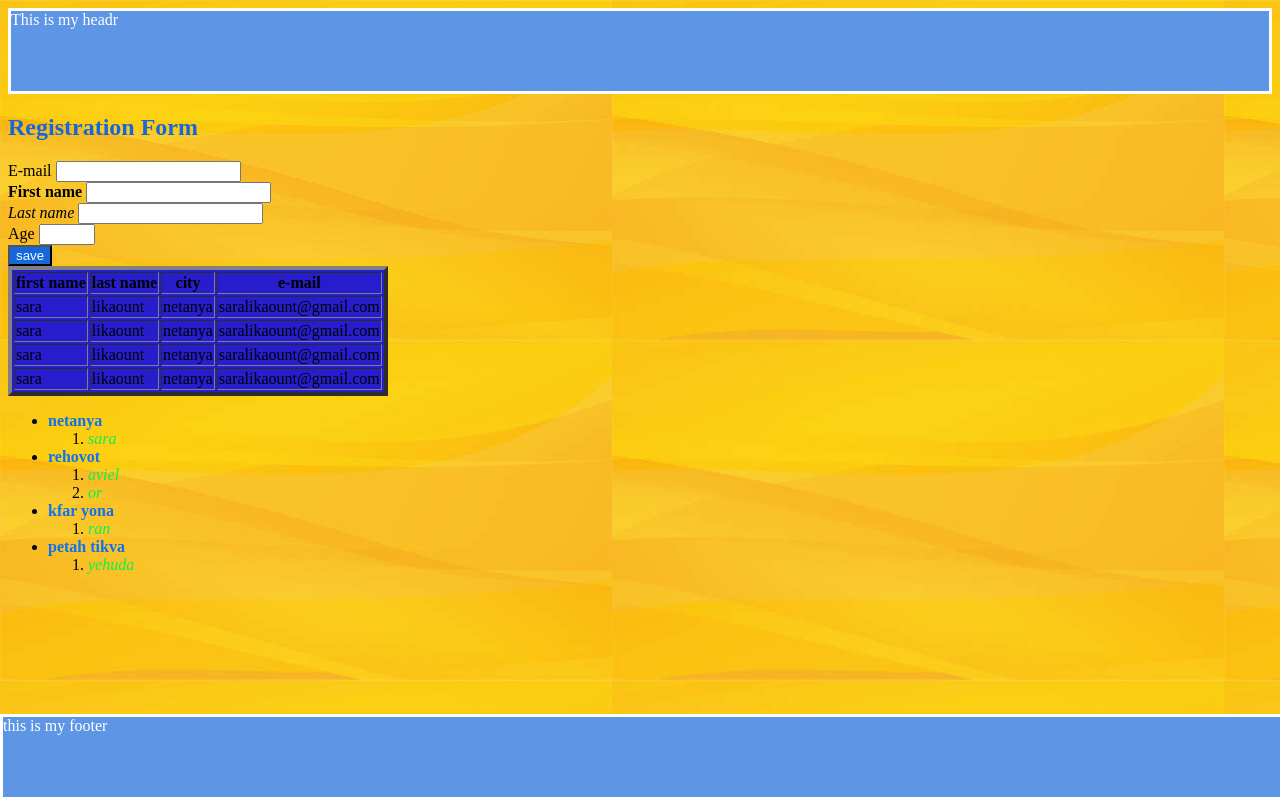
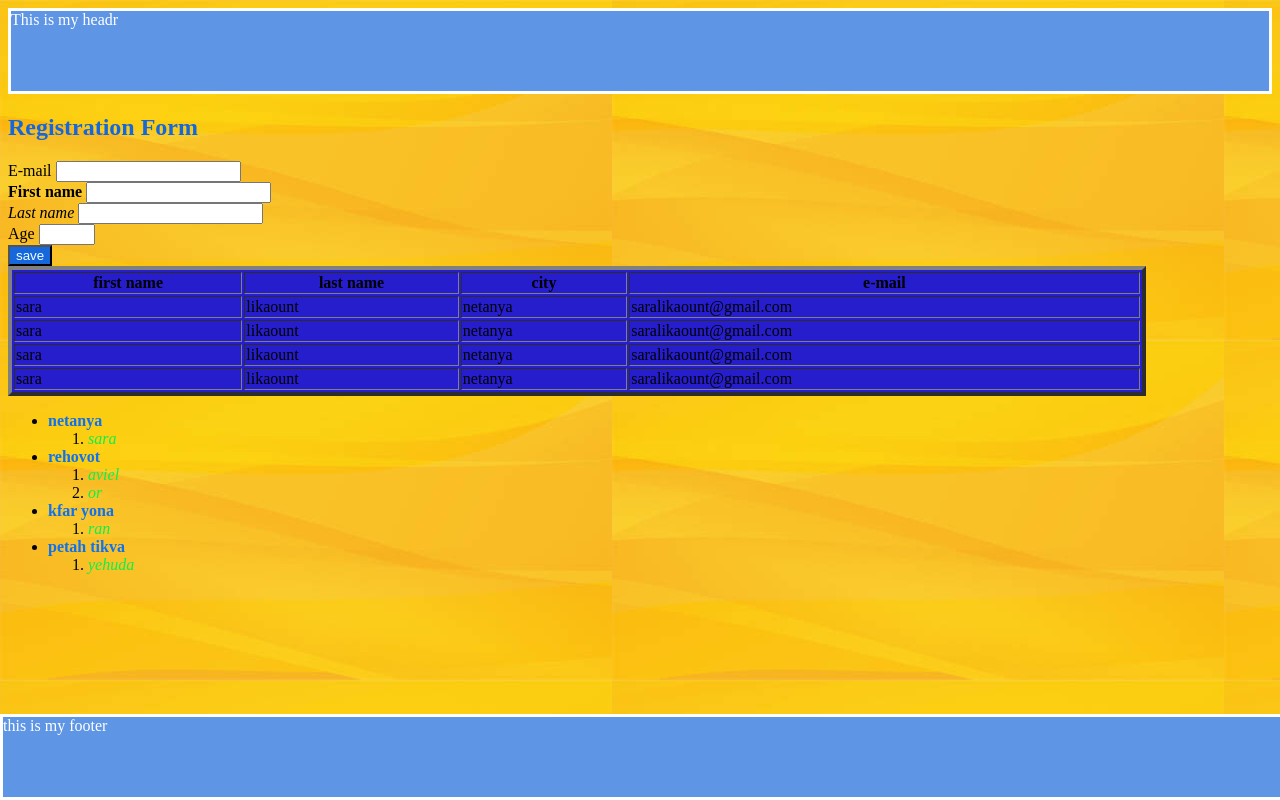
Before and after one commit to Sara939/30.3, a plain HTML site: page index.html in a window 1280 px wide. Drawn offline with Linux system fonts and the light colour scheme.

Commit message:
table width

```diff
--- a/index.html
+++ b/index.html
@@ -27,7 +27,7 @@
             <input type="submit" value="save" style="background-color: #1667dc; color: azure;">
         </form>
 
-        <table border= 4 style="4px; background-color:#261dcd;">
+        <table border= 4 style="4px; background-color:#261dcd; width: 90%;">
             <thead><th>first name</th><th>last name</th><th>city</th><th>e-mail</th></thead>
             <tbody>
                 <tr><td>sara</td><td>likaount</td><td>netanya</td><td>saralikaount@gmail.com</td></tr>
```
